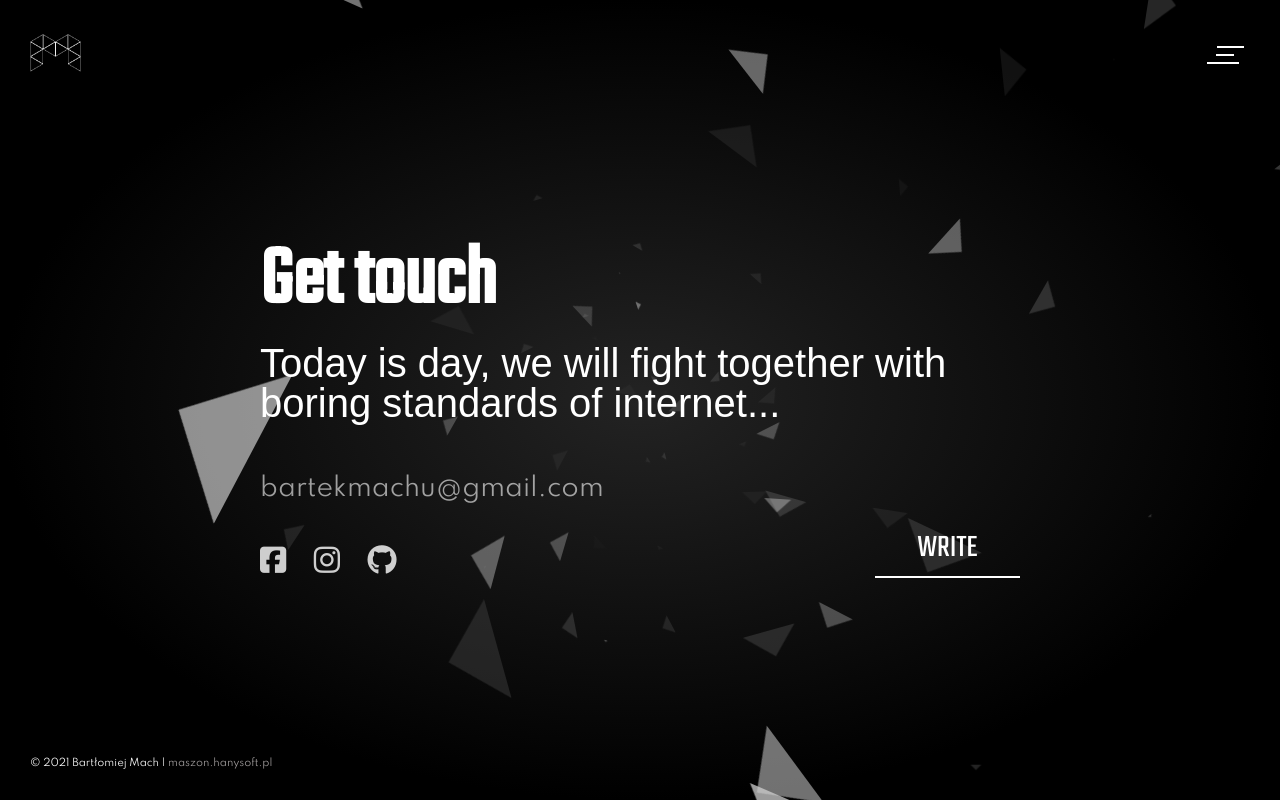
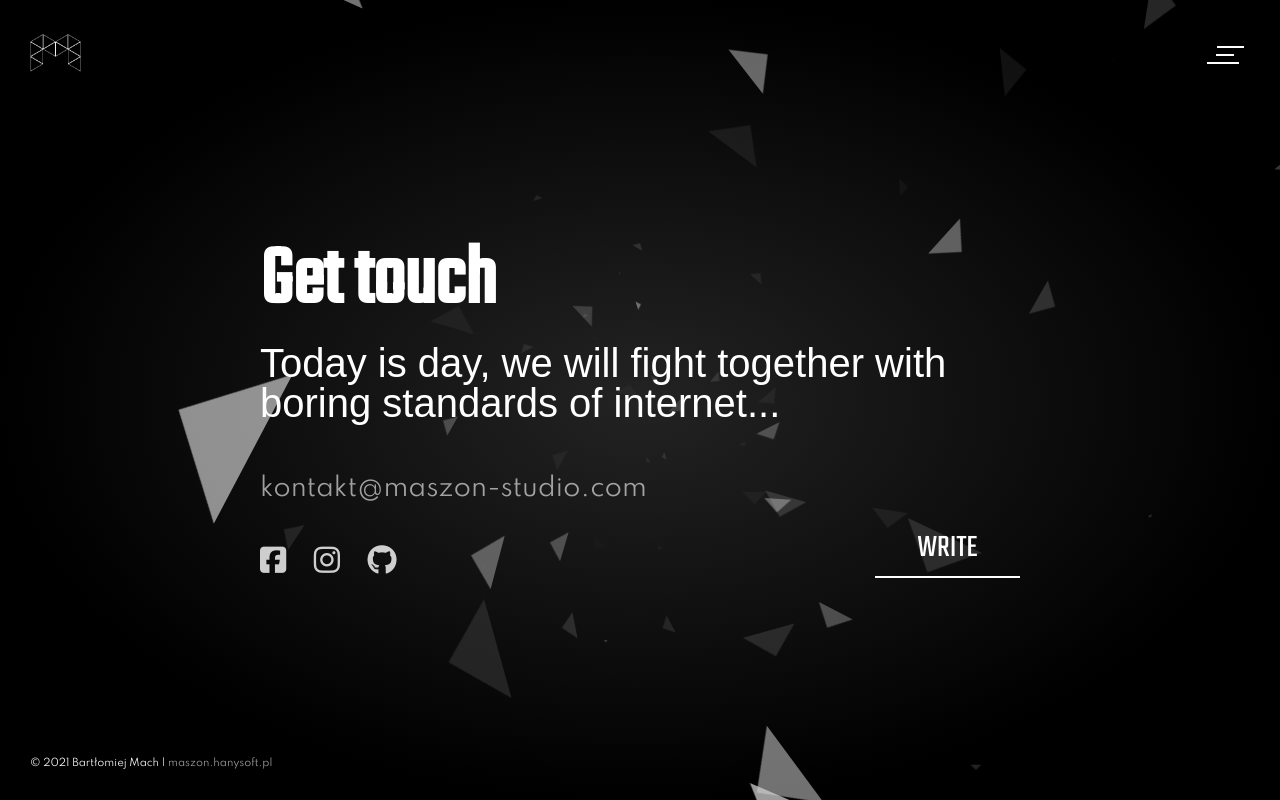
Before and after one commit to Bartlomiej-Mach/portfolio3.0, a plain HTML site: page htmlen/contact.html in a window 1280 px wide. Drawn offline with nearby package versions, Linux system fonts and the light colour scheme; a web font is replaced by a local one.

Commit message:
mail changed

```diff
--- a/htmlen/contact.html
+++ b/htmlen/contact.html
@@ -100,7 +100,7 @@
             </h2>
             <div class="mail-wrapper">
                 <a href="mailto:bartekmachu@gmail.com" class="mail-link">
-                    bartekmachu@gmail.com
+                    kontakt@maszon-studio.com
                 </a>
             </div>
 
```
Also changed, not shown: htmlpl/contact.html (+1 -1 lines).
